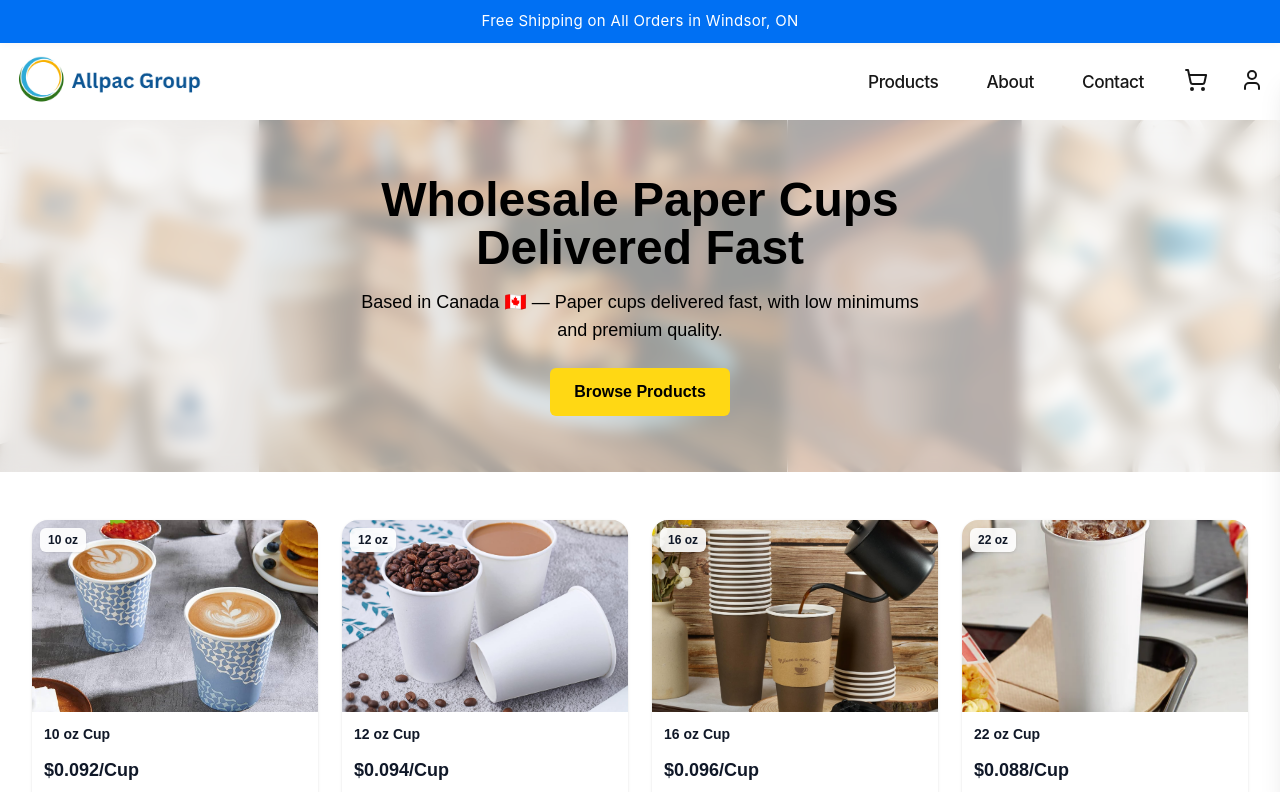
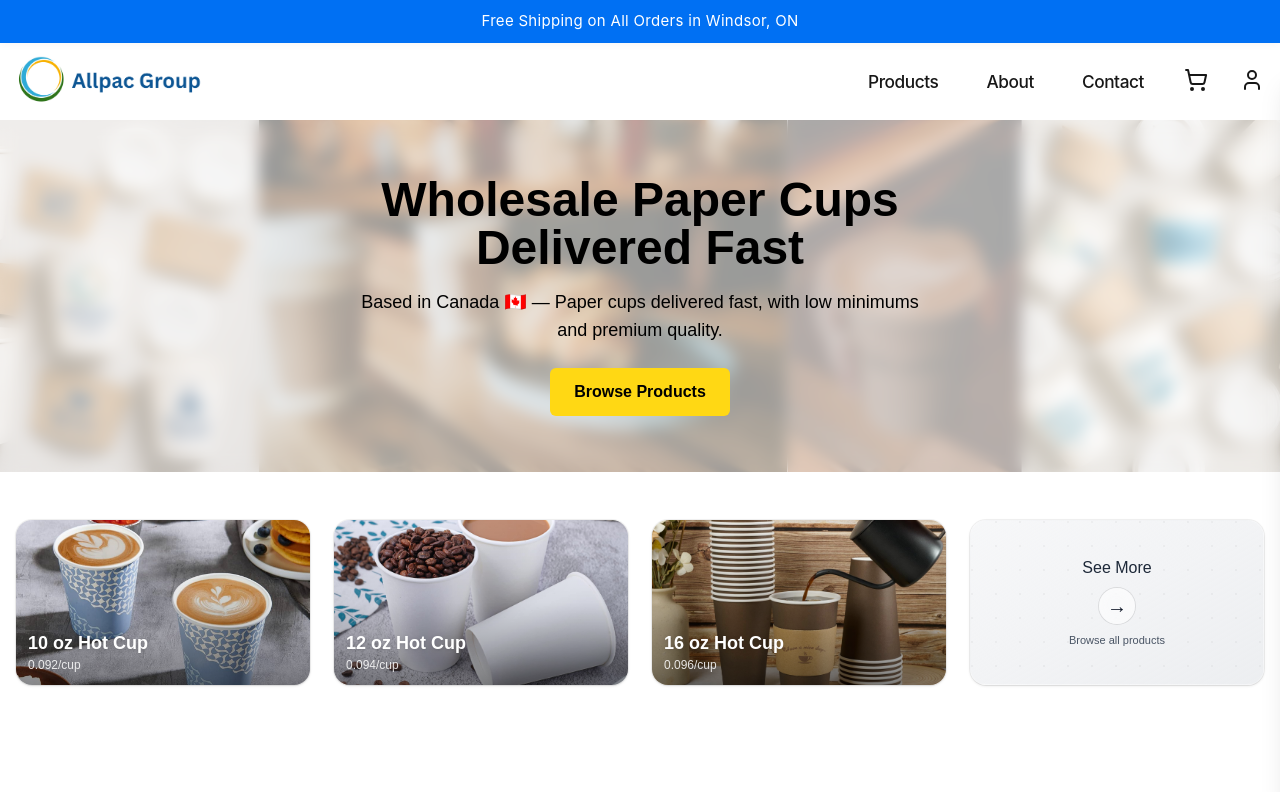
Before and after one commit to Emadedin1/allpacstore, a Next.js app: page / in a window 1280 px wide. Shown: the top 792 px of the page. Built offline with nearby package versions, Linux system fonts and the light colour scheme.

Commit message:
Update page.jsx

```diff
--- a/src/app/page.jsx
+++ b/src/app/page.jsx
@@ -1,7 +1,7 @@
 'use client'
 
 import React from 'react'
-import ProductSections from '../components/ProductSections'
+import HomeProductPreview from '../components/HomeProductPreview'
 
 export default function Home() {
   return (
@@ -29,9 +29,9 @@ export default function Home() {
         </div>
       </section>
 
-      {/* Product Sections */}
-      <section id="product-sections" className="py-12 px-4">
-        <ProductSections />
+      {/* Home preview grid: 3 products + modern See More tile */}
+      <section id="product-sections" className="py-12">
+        <HomeProductPreview />
       </section>
     </main>
   )
```
